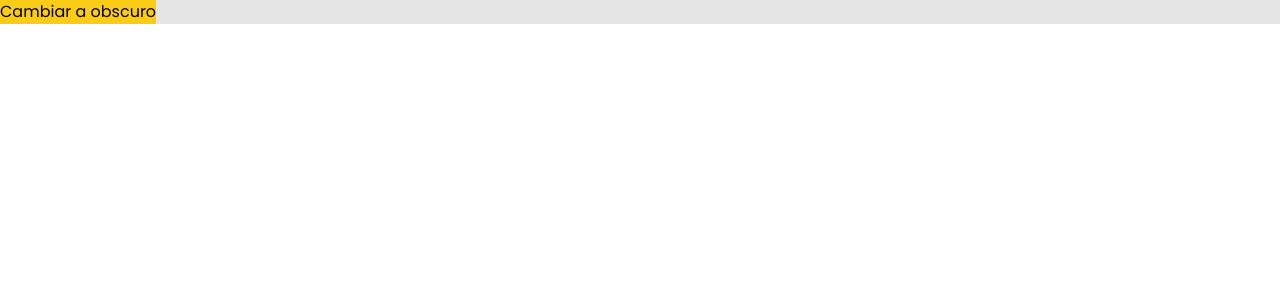
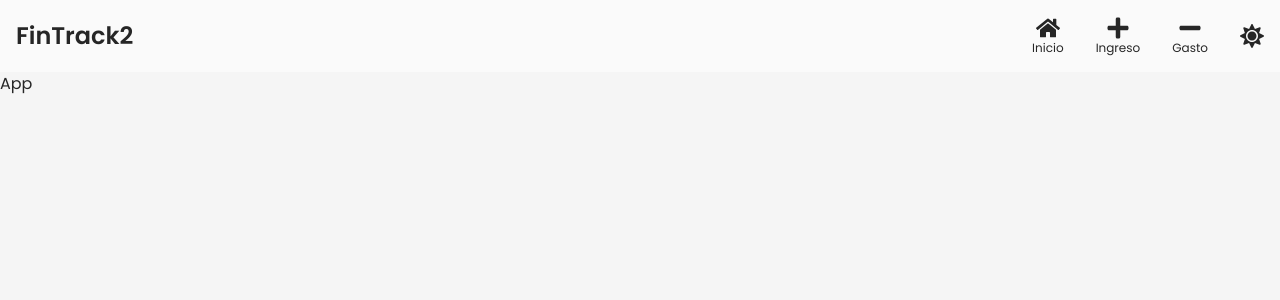
Before and after one commit to Frankhs899/FinTrack2, a React (Vite) app in the folder frontend/: page / in a window 1280 px wide. Shown: the top 300 px of the page. Built offline with nearby package versions, Linux system fonts and the light colour scheme.

Commit message:
Creating Navbar

```diff
--- a/frontend/src/App.jsx
+++ b/frontend/src/App.jsx
@@ -1,21 +1,12 @@
-import React, { useContext } from 'react';
+import React from 'react';
 
-import { Context } from './context/GlobalState';
+import Navbar from './components/navbar/Navbar';
 
 function App() {
-  const { handleChangeTheme, theme } = useContext(Context);
   return (
-    <div className='bg-base-200 dark:bg-base-800'>
-      <button
-        onClick={handleChangeTheme}
-        className='bg-secondary-400 dark:bg-primary-500'
-      >
-        {theme === 'dark' ? (
-          <span>Cambiar a claro</span>
-        ) : (
-          <span>Cambiar a obscuro</span>
-        )}
-      </button>
+    <div className='min-h-screen w-full flex flex-col bg-base-100 text-base-800 dark:bg-base-900 dark:text-base-100'>
+      <Navbar />
+      <div>App</div>
     </div>
   );
 }
--- /dev/null
+++ b/frontend/src/components/navbar/DarkModeToggle.jsx
@@ -0,0 +1,17 @@
+import { useContext } from 'react';
+import { FaMoon, FaSun } from 'react-icons/fa';
+import { Context } from '../../context/GlobalState';
+
+function DarkModeToggle() {
+  const { theme, handleChangeTheme } = useContext(Context);
+  return (
+    <button
+      onClick={handleChangeTheme}
+      className='hover:text-primary-500 dark:hover:text-secondary-400 transition duration-300 flex flex-col items-center'
+    >
+      {theme === 'dark' ? <FaMoon size={24} /> : <FaSun size={24} />}
+    </button>
+  );
+}
+
+export default DarkModeToggle;
--- /dev/null
+++ b/frontend/src/components/navbar/Navbar.jsx
@@ -0,0 +1,52 @@
+import React from 'react';
+import { FaHome, FaPlus, FaMinus } from 'react-icons/fa';
+import DarkModeToggle from './DarkModeToggle';
+
+const LinkNavbar = ({ to, icon: Icon, label }) => (
+  <li className='hover:text-primary-500 dark:hover:text-secondary-400 transition duration-300'>
+    <a
+      href={to}
+      className='flex flex-col items-center'
+    >
+      <Icon size={24} />
+      <span className='text-xs'>{label}</span>
+    </a>
+  </li>
+);
+
+function Navbar() {
+  return (
+    <nav className='bg-base-50 dark:bg-base-800'>
+      <div className='max-w-screen-xl flex flex-wrap items-center justify-between mx-auto p-4'>
+        <a
+          href='#'
+          className='flex items-center space-x-3 rtl:space-x-reverse hover:text-primary-500 transition duration-300 dark:hover:text-secondary-400'
+        >
+          <span className='self-center text-2xl font-semibold whitespace-nowrap'>
+            FinTrack2
+          </span>
+        </a>
+        <ul className='w-full flex items-center justify-between mt-2 space-x-8 md:w-auto md:m-0'>
+          <LinkNavbar
+            to='#'
+            icon={FaHome}
+            label='Inicio'
+          />
+          <LinkNavbar
+            to='#'
+            icon={FaPlus}
+            label='Ingreso'
+          />
+          <LinkNavbar
+            to='#'
+            icon={FaMinus}
+            label='Gasto'
+          />
+          <DarkModeToggle />
+        </ul>
+      </div>
+    </nav>
+  );
+}
+
+export default Navbar;
```
